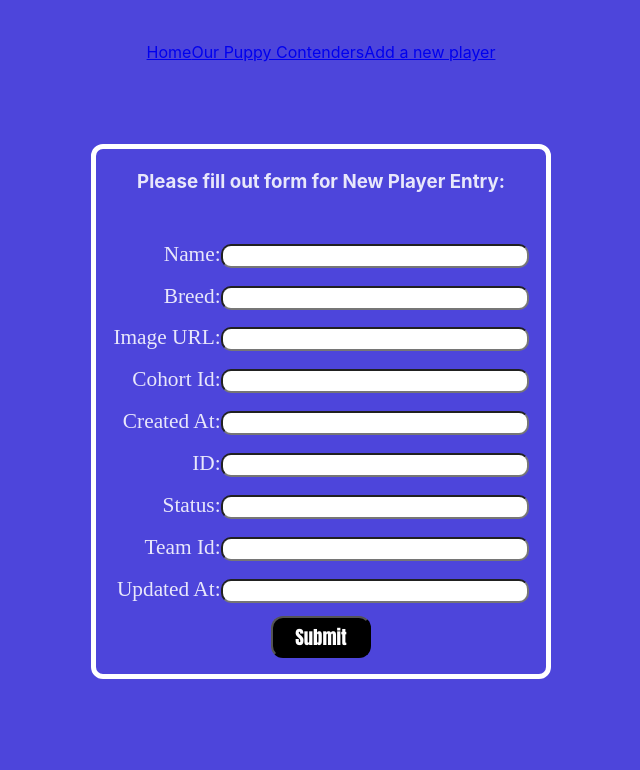
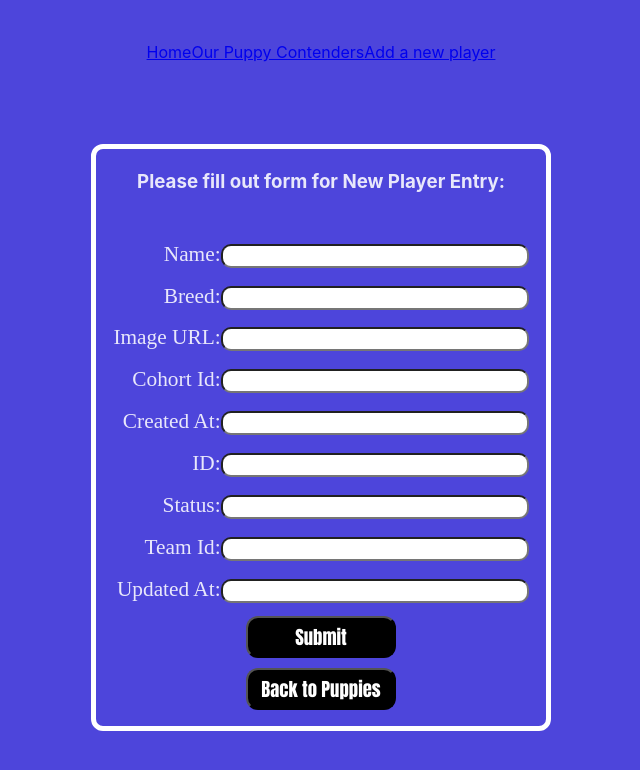
Before and after one commit to Davonne007-TX/puppy-bowl-api-react, a React (Vite) app: page /newForm in a window 1280 px wide. Shown: the top 770 px of the page, without its empty margins (319-959 px from the left). Built offline with nearby package versions, Linux system fonts and the light colour scheme; a web font is replaced by a local one.

Commit message:
adding useNavigate and back butto n with styles

```diff
--- a/src/components/Form.css
+++ b/src/components/Form.css
@@ -51,14 +51,14 @@ input {
     }
 }
 
-.submitButton {
+.submitButton, .backButton {
     background-color: black;
     color: white;
     padding: 5px;
     border-radius: 12px;
     cursor: pointer;
     font-family: Impact, Haettenschweiler, 'Arial Narrow Bold', sans-serif;
-    width: 100px;
+    width: 150px;
     font-size: 14pt;
     margin-left: auto;
     margin-right: auto;
@@ -69,3 +69,8 @@ input {
     color:  #4D45DB;
     cursor: pointer;
 }
+
+.backButton:hover {
+    color:  #4D45DB;
+    cursor: pointer;
+}
--- a/src/components/NewForm.jsx
+++ b/src/components/NewForm.jsx
@@ -1,6 +1,6 @@
 import { useState } from 'react'
+import { useNavigate } from 'react-router-dom'
 import './Form.css'
-// import { useNavigate } from 'react-router-dom'
 
 export default function NewForm() {
   const [name, setName] = useState("")
@@ -46,11 +46,12 @@ export default function NewForm() {
     }
   }
 
-//   function alertMessage() {
-//     alert("You have added a new dog for our Puppy Bowl 2023!")
-//   }
+  //useNavigate
+  const navigateToAllPlayers = () => {
+  navigate('/allPlayers');
+  }
 
-//   let navigate = useNavigate();
+  let navigate = useNavigate();
 
   return (
     <div className="newForm">
@@ -124,8 +125,11 @@ export default function NewForm() {
         <button
           type="submit"
           className="submitButton">Submit</button>
-{/*
-          <button onClick={() => {navigate('/allPlayers')}}>Back to Player</button> */}
+
+         <button
+         type="button"
+         className="backButton"
+         onClick={navigateToAllPlayers}>Back to Puppies</button>
       </form>
     </div>
   )
```
